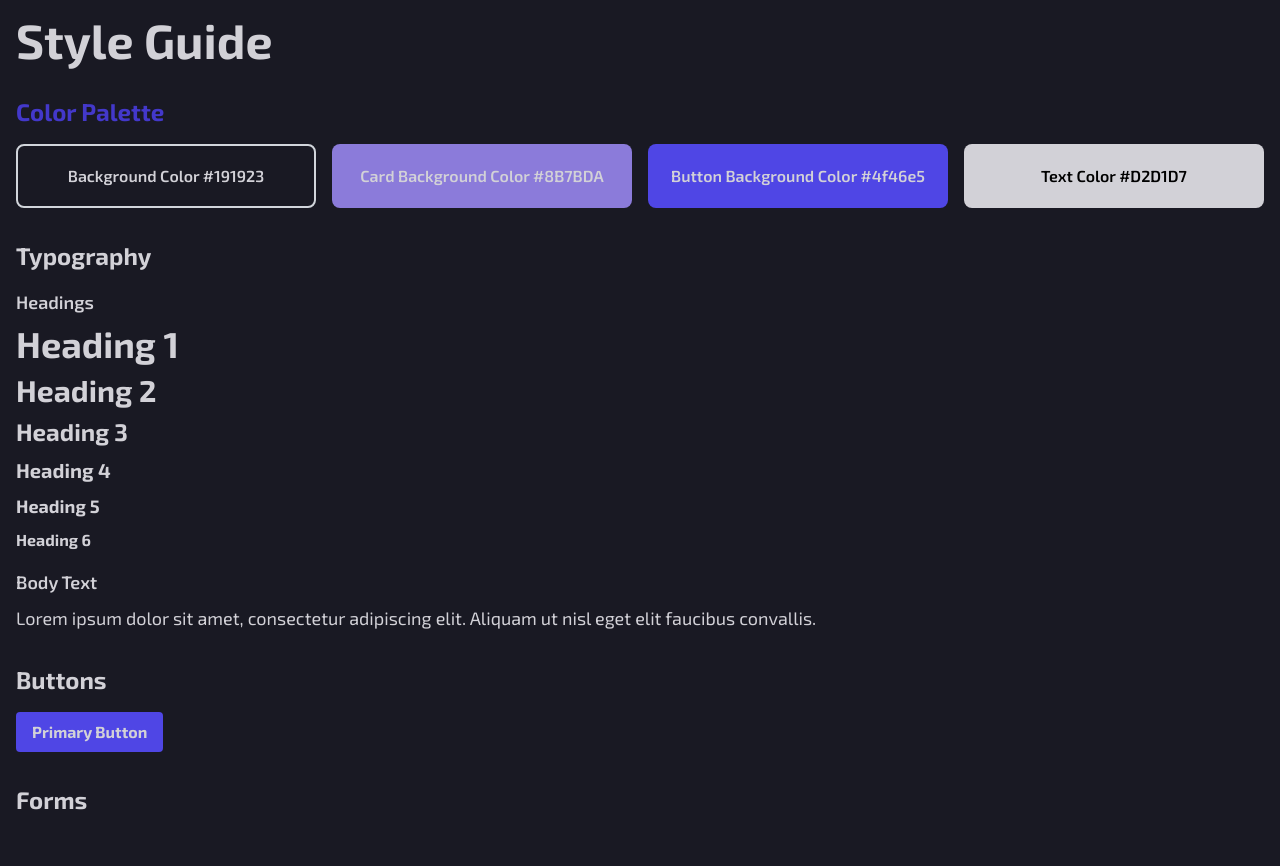
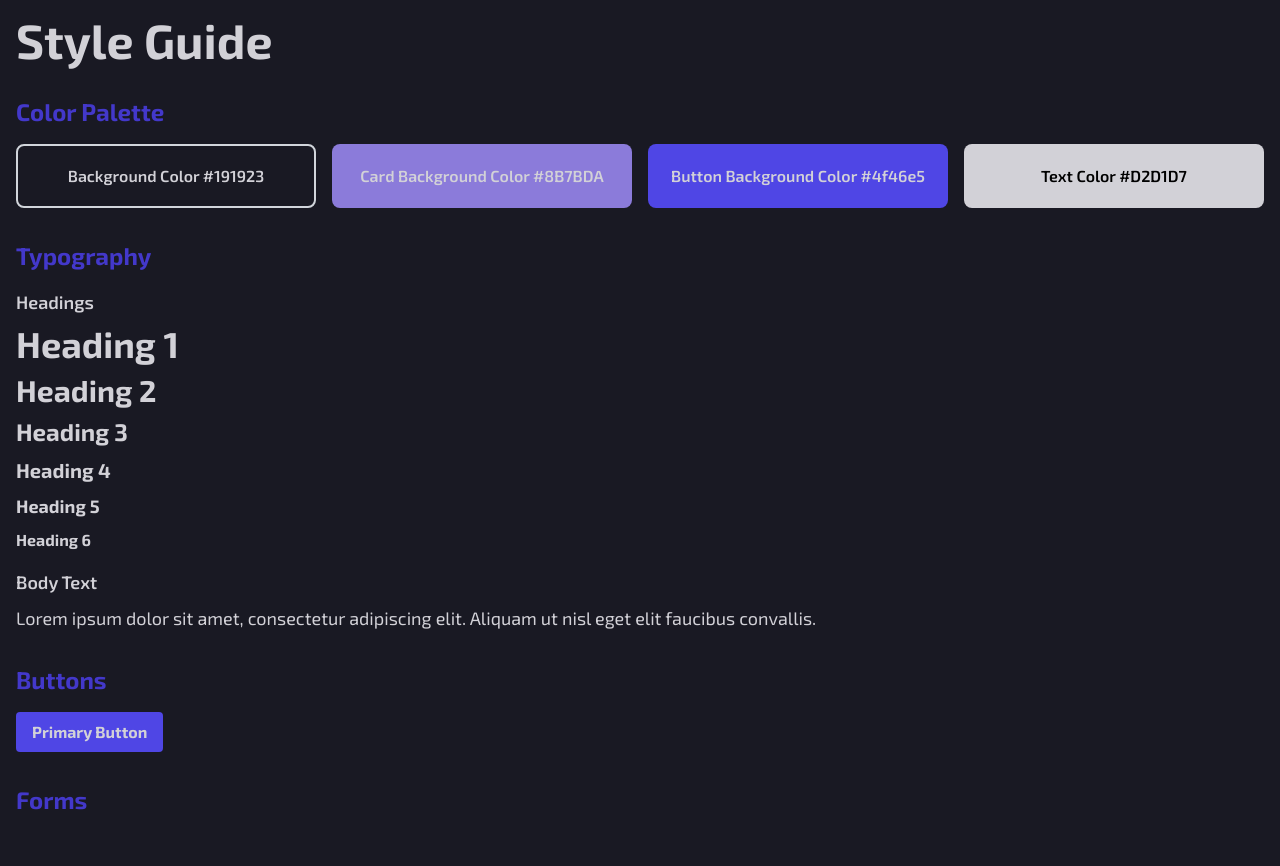
Before and after one commit to ac-png/CelestialExplorer-StyleGuide, a website: page index.html in a window 1280 px wide. Shown: the top 866 px of the page. Drawn offline with nearby package versions, Linux system fonts and the light colour scheme.

Commit message:
Changing some heading colors

```diff
--- a/index.html
+++ b/index.html
@@ -45,7 +45,7 @@
 
 			<!-- Typography -->
 			<section class="mb-8">
-				<h2 class="text-2xl font-bold mb-4">Typography</h2>
+				<h2 class="text-2xl font-bold mb-4 text-indigo-700">Typography</h2>
 				<p class="text-lg font-semibold mb-2">Headings</p>
 				<h1 class="text-4xl font-bold mb-2">Heading 1</h1>
 				<h2 class="text-3xl font-bold mb-2">Heading 2</h2>
@@ -63,13 +63,13 @@
 
 			<!-- Buttons -->
 			<section class="mb-8">
-				<h2 class="text-2xl font-bold mb-4">Buttons</h2>
+				<h2 class="text-2xl font-bold mb-4 text-indigo-700">Buttons</h2>
 				<button class="font-bold py-2 px-4 rounded">Primary Button</button>
 			</section>
 
 			<!-- Forms -->
 			<section>
-				<h2 class="text-2xl font-bold mb-4">Forms</h2>
+				<h2 class="text-2xl font-bold mb-4 text-indigo-700">Forms</h2>
 				<div class="flex min-h-full flex-col justify-center px-6 py-12 lg:px-8">
 					<div class="sm:mx-auto sm:w-full sm:max-w-sm">
 						<img
```
